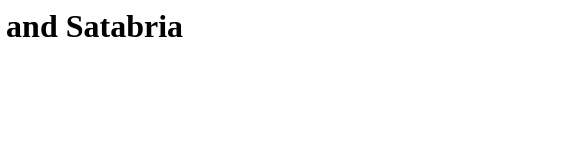
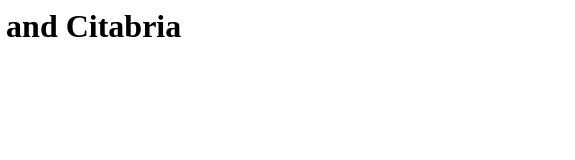
Before and after one commit to MMComputerClub/women-pilots, a plain HTML site: page index.html in a window 1280 px wide. Shown: the full height of the page, 65-640 px from the left. Drawn offline with Linux system fonts and the light colour scheme.

Commit message:
Corrected spelling error

```diff
--- a/index.html
+++ b/index.html
@@ -1,6 +1,6 @@
 <html>
 <body>
-  <h1>CFI and Satabria</h1>
+  <h1>CFI and Citabria</h1>
   <img src="037.jpg">
 </body>
 </html>
```
